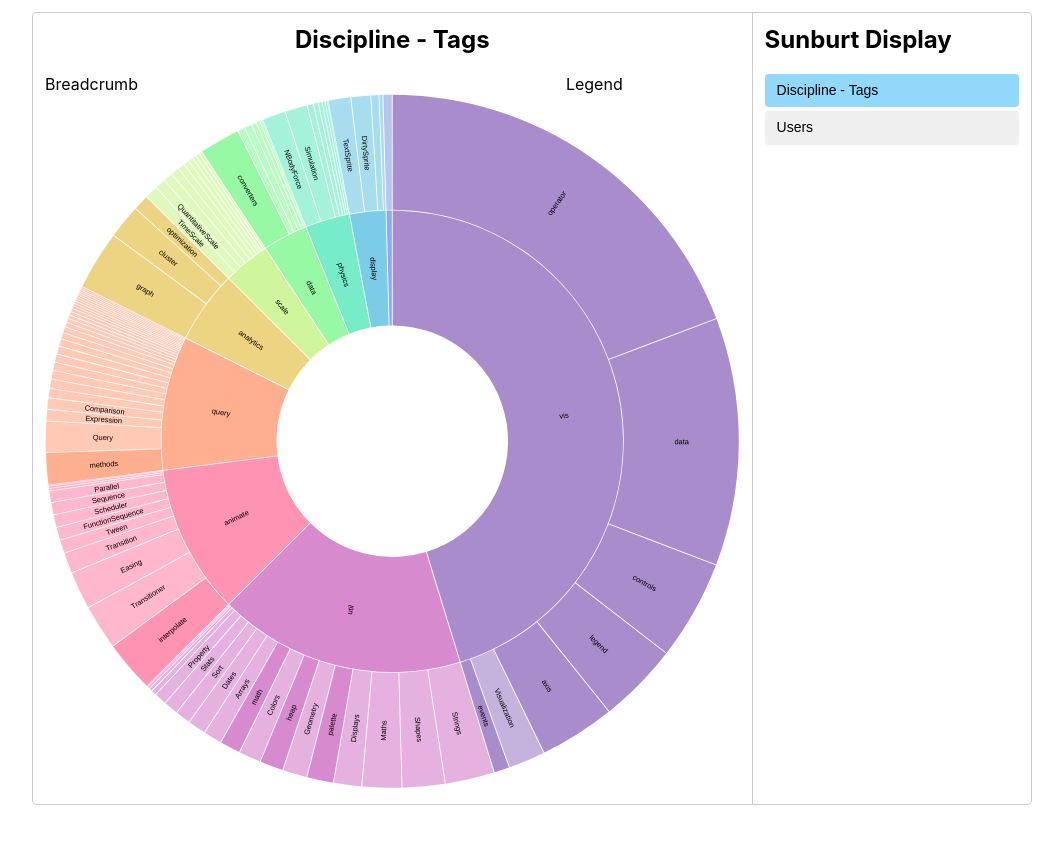
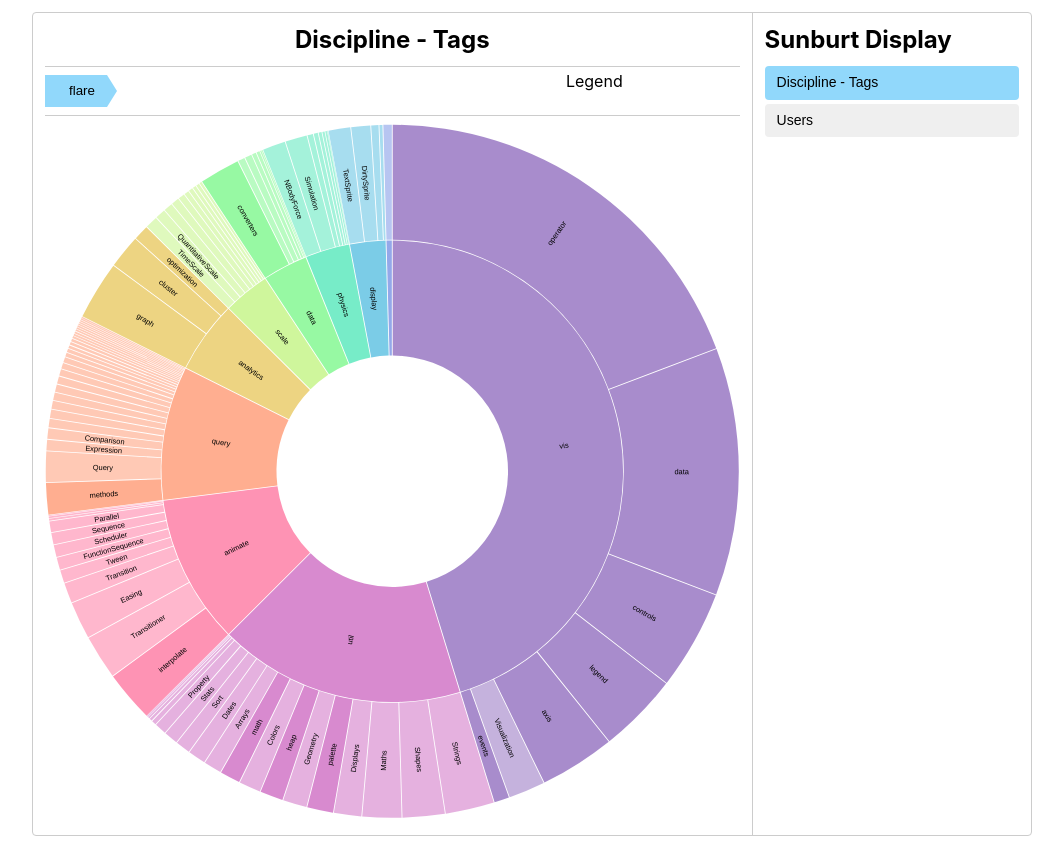
Before and after one commit to vadymeng0/sunburst-component, a React (Create React App) app: page / in a window 1280 px wide. Shown: the whole page, without its empty margins (108-1171 px from the left). Before the commit the page ends 817 px from the top, so only its background shows below. Built offline with nearby package versions, Linux system fonts and the light colour scheme.

Commit message:
handle change breadcrumb

```diff
--- a/package.json
+++ b/package.json
@@ -12,6 +12,7 @@
     "@types/react-dom": "^17.0.11",
     "classnames": "^2.3.1",
     "d3": "^7.3.0",
+    "lodash": "^4.17.21",
     "react": "^17.0.2",
     "react-dom": "^17.0.2",
     "react-scripts": "5.0.0",
@@ -46,6 +47,7 @@
   },
   "devDependencies": {
     "@types/d3": "^7.1.0",
+    "@types/lodash": "^4.14.178",
     "@types/uuid": "^8.3.4"
   }
 }
--- a/src/components/Sunburt/Breadcrumb.tsx
+++ b/src/components/Sunburt/Breadcrumb.tsx
@@ -1,5 +1,28 @@
-function Breadcrumb() {
-  return <div className="Breadcrumb">Breadcrumb</div>;
+import { FC } from "react";
+
+interface BreadcrumbProps {
+  breadcrumbIds: { name: string; id: string }[];
+  onClick: (id: string) => void;
 }
 
+const Breadcrumb: FC<BreadcrumbProps> = ({ breadcrumbIds, onClick }) => {
+  return (
+    <div className="Breadcrumb">
+      {breadcrumbIds.map((item, index) => (
+        <button
+          key={item.id || "Root-Breadcrumb"}
+          onClick={() => {
+            const isLastItem =
+              index !== 0 && index === breadcrumbIds.length - 1;
+            if (isLastItem) return;
+            onClick(item.id);
+          }}
+        >
+          {item.name}
+        </button>
+      ))}
+    </div>
+  );
+};
+
 export default Breadcrumb;
--- a/src/components/Sunburt/ZoomableChart.tsx
+++ b/src/components/Sunburt/ZoomableChart.tsx
@@ -2,21 +2,24 @@ import * as d3 from "d3";
 import {
   useCallback,
   useEffect,
-  useRef,
   FC,
   SetStateAction,
   Dispatch,
+  RefObject,
 } from "react";
 import { v4 as uuidv4 } from "uuid";
 
 interface ZoomableChartProps {
   data?: LeafProps;
-  setBreadcrumbIds: Dispatch<SetStateAction<string[]>>;
+  setBreadcrumbIds: Dispatch<SetStateAction<{ name: string; id: string }[]>>;
+  refSvg: RefObject<SVGSVGElement>;
 }
 
-const ZoomableChart: FC<ZoomableChartProps> = ({ data, setBreadcrumbIds }) => {
-  const refSvg = useRef<SVGSVGElement>(null);
-
+const ZoomableChart: FC<ZoomableChartProps> = ({
+  data,
+  setBreadcrumbIds,
+  refSvg,
+}) => {
   const partition = (dataPartition: any) => {
     const root = d3
       .hierarchy(dataPartition)
@@ -44,17 +47,15 @@ const ZoomableChart: FC<ZoomableChartProps> = ({ data, setBreadcrumbIds }) => {
     .outerRadius((d: any) => Math.max(d.y0 * radius, d.y1 * radius - 1));
 
   const buildGraph = useCallback(() => {
+    const svg = d3.select(refSvg.current).html("");
+
     if (!data) return;
 
     const root = partition(data);
 
     root.each((d: any) => (d.current = d));
 
-    const svg = d3
-      .select(refSvg.current)
-      .html("")
-      .attr("viewBox", [0, 0, width, width])
-      .style("font", "10px sans-serif");
+    svg.attr("viewBox", [0, 0, width, width]).style("font", "10px sans-serif");
 
     const g = svg
       .append("g")
@@ -112,11 +113,34 @@ const ZoomableChart: FC<ZoomableChartProps> = ({ data, setBreadcrumbIds }) => {
       .attr("pointer-events", "all")
       .on("click", clicked);
 
+    const handleBreadcrumb = (event: any, p: any) => {
+      setBreadcrumbIds((prev) => {
+        const isClickingBack = event.target.nodeName === "circle";
+        if (isClickingBack) {
+          const isOnRoot = prev.length === 1;
+          return isOnRoot ? prev : prev.slice(0, prev.length - 1);
+        }
+
+        const targetId = event.target.getAttribute("id");
+        if (targetId) {
+          const selectedIndex = prev.findIndex((item) => item.id === targetId);
+          const isNotInBreadcrumbList = selectedIndex === -1;
+
+          return isNotInBreadcrumbList
+            ? [...prev, { name: p.data.name, id: targetId }]
+            : prev.slice(0, selectedIndex + 1);
+        }
+
+        const newUuid = uuidv4();
+        event.target.setAttribute("id", newUuid);
+        return [...prev, { name: p.data.name, id: newUuid }];
+      });
+    };
+
     function clicked(event: any, p: any) {
       parent.datum(p.parent || root);
-      const newUuid = uuidv4();
-      event.target.setAttribute("id", newUuid);
-      setBreadcrumbIds((prev) => [...prev, newUuid]);
+
+      handleBreadcrumb(event, p);
 
       root.each(
         (d: any) =>
--- a/src/components/Sunburt/index.tsx
+++ b/src/components/Sunburt/index.tsx
@@ -1,4 +1,5 @@
-import { FC, useEffect, useState } from "react";
+import { FC, useCallback, useEffect, useRef, useState } from "react";
+import { cloneDeep } from "lodash";
 import Breadcrumb from "./Breadcrumb";
 import Legend from "./Legend";
 import ListTitle from "./ListTitle";
@@ -12,23 +13,50 @@ interface SunburtProps {
 }
 
 const Sunburt: FC<SunburtProps> = ({ data }) => {
-  const [breadcrumbIds, setBreadcrumbIds] = useState<string[]>([]);
+  const refSvg = useRef<SVGSVGElement>(null);
+  const [breadcrumbIds, setBreadcrumbIds] = useState<
+    { name: string; id: string }[]
+  >([]);
   const [dataSelected, setDataSelected] = useState<DataResponseItem>();
   const [listTitle, setListTitle] = useState<
     { value: string; label: string }[]
   >([]);
 
-  console.log("breadcrumbIds: ", breadcrumbIds);
+  const resetBreadcrumb = (name: string) => {
+    setBreadcrumbIds([{ name, id: "" }]);
+  };
 
   useEffect(() => {
     setListTitle(
       data.map((item) => ({ value: item.Pk_id, label: item.category }))
     );
     setDataSelected(data?.[0]);
+    if (data?.[0]) {
+      resetBreadcrumb(data[0].data.name);
+    }
   }, [data]);
 
-  const handleSelect = (id: string) => {
-    setDataSelected(data.filter((item) => item.Pk_id === id)?.[0]);
+  const handleChangeCategory = useCallback(
+    (id: string) => {
+      const newDataSelected = data.filter((item) => item.Pk_id === id)?.[0];
+      if (dataSelected?.Pk_id !== newDataSelected.Pk_id) {
+        setDataSelected(newDataSelected);
+        resetBreadcrumb(newDataSelected.data.name);
+      }
+    },
+    [data, dataSelected]
+  );
+
+  const handleChangeBreadcrumb = (id: string) => {
+    const isRoot = !Boolean(id);
+    if (!isRoot) {
+      return document.getElementById(id)?.dispatchEvent(new Event("click"));
+    }
+
+    if (dataSelected) {
+      setDataSelected(cloneDeep(dataSelected));
+      resetBreadcrumb(dataSelected.data.name);
+    }
   };
 
   return (
@@ -36,19 +64,23 @@ const Sunburt: FC<SunburtProps> = ({ data }) => {
       <div className="Sunburt__left">
         <Title title={dataSelected?.category || ""} />
         <div className="Sunburt__control">
-          <Breadcrumb />
+          <Breadcrumb
+            breadcrumbIds={breadcrumbIds}
+            onClick={handleChangeBreadcrumb}
+          />
           <Legend />
         </div>
         <ZoomableChart
           data={dataSelected?.data}
           setBreadcrumbIds={setBreadcrumbIds}
+          refSvg={refSvg}
         />
       </div>
       <div className="Sunburt__right">
         <ListTitle
           data={listTitle}
           selectedDataId={dataSelected?.Pk_id}
-          onClick={handleSelect}
+          onClick={handleChangeCategory}
         />
       </div>
     </div>
--- a/src/components/Sunburt/style.scss
+++ b/src/components/Sunburt/style.scss
@@ -19,6 +19,15 @@
 
   &__control {
     display: flex;
+    margin: 0 0 8px 0;
+    border: 1px solid #ccc;
+    border-left: 0;
+    border-right: 0;
+    padding: 4px 0;
+  }
+
+  h2 {
+    margin-bottom: 12px;
   }
 }
 
@@ -55,6 +64,43 @@
 
 .Breadcrumb {
   width: 75%;
+  button {
+    border: 0;
+    transition: 0.2s linear;
+    background: #efefef;
+    padding: 8px 12px 8px 24px;
+    margin: 4px 10px 4px 0;
+    cursor: pointer;
+    position: relative;
+    line-height: 16px;
+    &:after,
+    &:before {
+      transition: 0.2s linear;
+      content: " ";
+      position: absolute;
+      top: 0;
+      left: 100%;
+      border-top: 16px solid transparent;
+      border-bottom: 16px solid transparent;
+      border-left: 10px solid #efefef;
+    }
+    &:before {
+      left: 0px;
+      border-left-color: #fff;
+    }
+    &:first-child {
+      &:before {
+        display: none;
+      }
+    }
+    &:hover,
+    &:last-child {
+      &:after {
+        border-left-color: #91d8fb;
+      }
+      background-color: #91d8fb;
+    }
+  }
 }
 
 .Legend {
```
Also changed, not shown: 1 other file (tests, documents, lock files or other folders).
